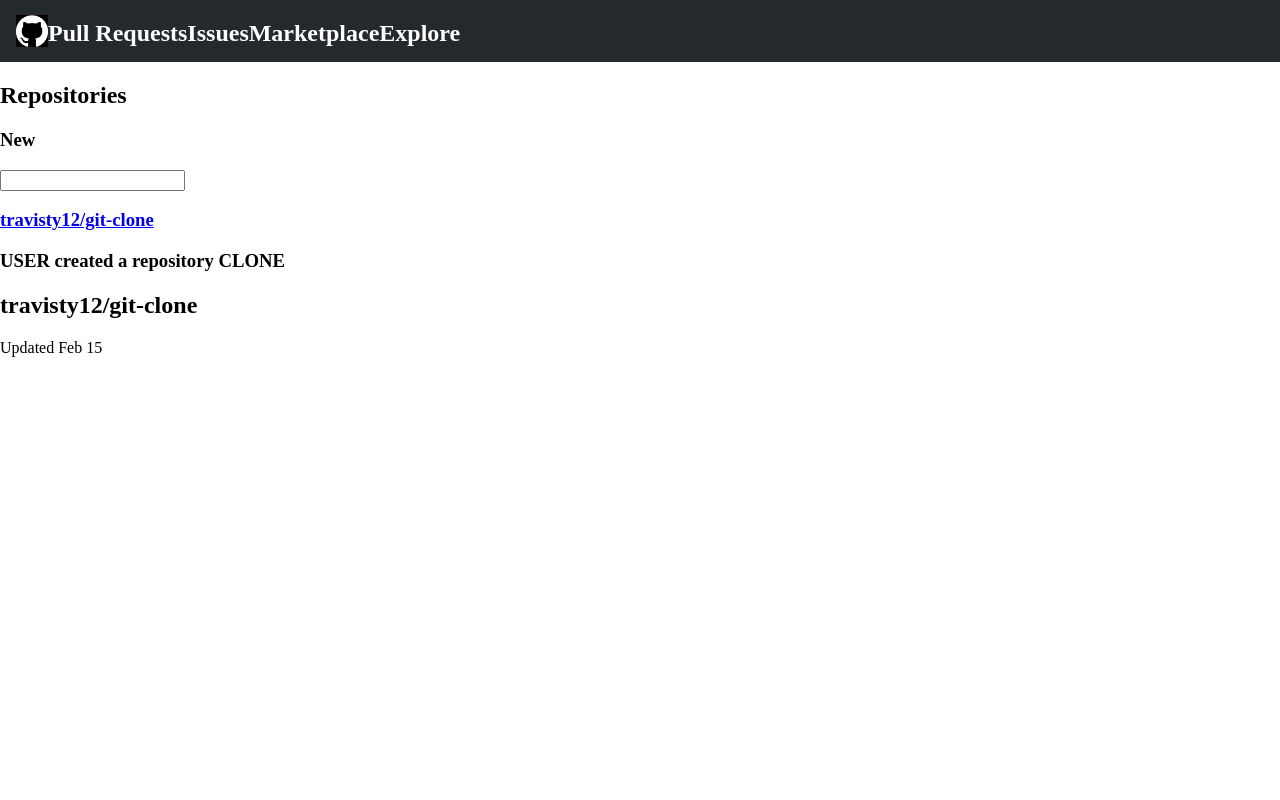
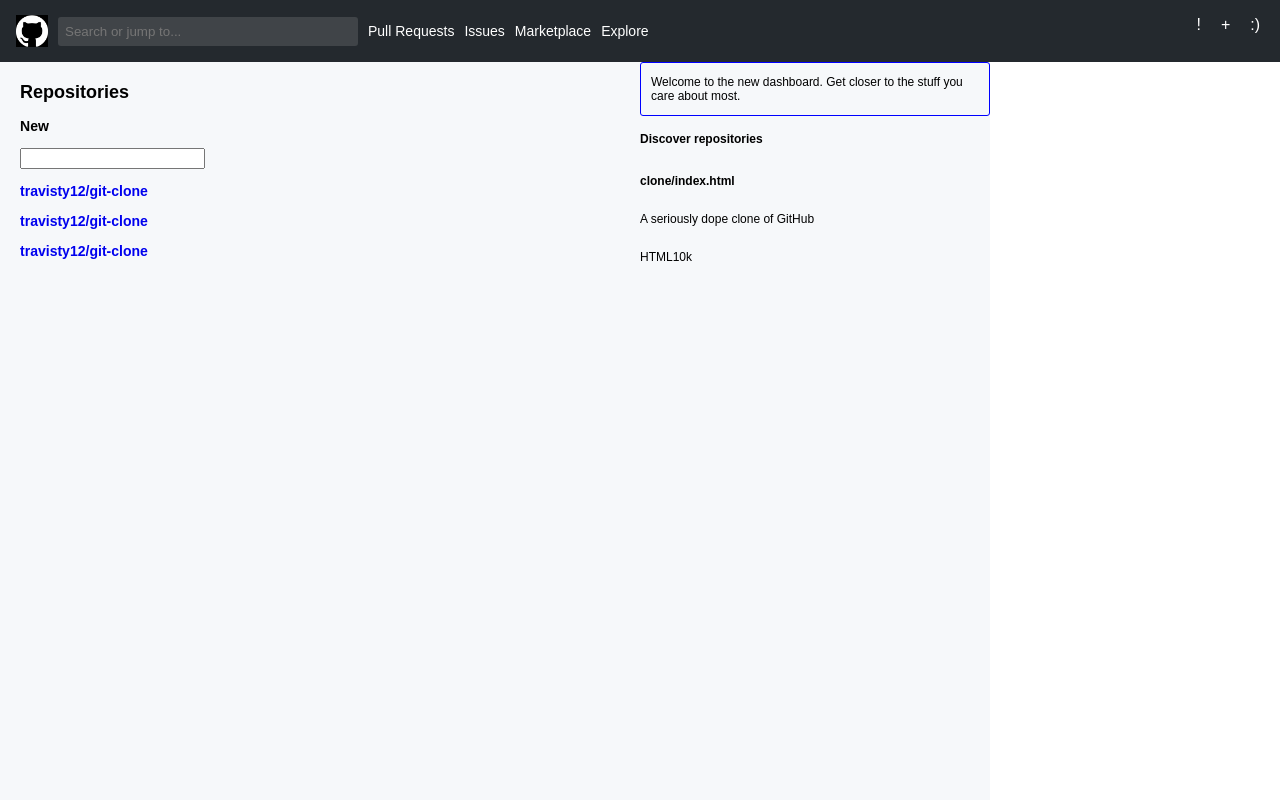
Before and after one commit to travisty12/git-clone, a plain HTML site: page index.html in a window 1280 px wide. Shown: the top 800 px of the page. Drawn offline with Linux system fonts and the light colour scheme.

Commit message:
add queries -- not working right yet

```diff
--- a/index.html
+++ b/index.html
@@ -13,9 +13,9 @@
         <div id="logo">
         </div>
         <div id="topContent">
-          <div id="searchBar">
-
-          </div>
+          <form id="searchBar">
+            <input name="utf8" type="text" id="topSearch" placeholder="Search or jump to...">
+          </form>
           <h2>Pull Requests</h2>
           <h2>Issues</h2>
           <h2>Marketplace</h2>
@@ -24,13 +24,13 @@
       </div>
       <div id="topRight">
         <div id="notifications">
-
+          <p>!</p>
         </div>
         <div id="addBtn">
-
+          <p>+</p>
         </div>
         <div id="profileBtn">
-
+          <p>:)</p>
         </div>
         <div id="moreBtn">
 
@@ -41,30 +41,34 @@
 
     </div>
     <div id="main">
-      <div id="discover">
+      <div id="recent">
+        <div id="hello-world-guide">
 
         </div>
-      <div class="sideBar">
-        <div class="repositories">
-          <div class="repoTop">
+
+        <div id="sideBar">
+          <div id="repositories">
+            <div id="repoTop">
               <h2>Repositories</h2>
-            <div class="newRepoBtn">
+              <div id="newRepoBtn">
                 <h3>New</h3>
               </div>
             </div>
-          <div class="repoSearch">
+            <div id="repoSearch">
               <input type="text" name="find">
             </div>
-          <div class="repoList">
+            <div id="repoList">
+              <div class="repo">
+                <h3><a href="#">travisty12/git-clone</a></h3>
+              </div>
+              <div class="repo">
+                <h3><a href="#">travisty12/git-clone</a></h3>
+              </div>
               <div class="repo">
                 <h3><a href="#">travisty12/git-clone</a></h3>
               </div>
             </div>
           </div>
-      </div>
-      <div id="recent">
-        <div id="hello-world-guide">
-
         </div>
         <div id="activity">
           <div class="update">
@@ -84,6 +88,28 @@
 
         </div>
       </div>
+      <div id="discover">
+        <div id="welcome">
+            <p>Welcome to the new dashboard. Get closer to the stuff you care about most.</p>
+        </div>
+        <h4>Discover repositories</h4>
+        <div class="repoTeaser">
+          <div class="repoName">
+            <p><strong>clone/index.html</strong></p>
+            <p>A seriously dope clone of GitHub</p>
+          </div>
+          <div class="repoInfo">
+            <div class="dot">
+
+            </div>
+            <p>HTML</p>
+            <div class="star">
+
+            </div>
+            <p>10k</p>
+          </div>
+        </div>
+      </div>
     </div>
   </body>
 </html>
--- a/scss/input.scss
+++ b/scss/input.scss
@@ -1,27 +1,25 @@
 body {
   padding: 0;
   margin: 0;
+  display: flex;
+  flex-direction: column;
+  height: 5500px;
+  font-family: sans-serif;
+  font-size: 12px;
+}
+a {
+  text-decoration: none;
 }
 #topBar {
   display: flex;
   flex-direction: row;
   justify-content: space-between;
   height: 62px;
-  width: 100vw;
   background-color: #24292e;
-}
-#topContent {
-  display: flex;
-  flex-direction: row;
-  justify-content: flex-start;
-  h2 {
-  color: white;
-  }
 }
 #topLeft {
   display: flex;
   flex-direction: row;
-}
   #logo {
     display: flex;
     background-image: url(../img/logo.png);
@@ -31,7 +29,120 @@ body {
     width: 32px;
     height: 32px;
   }
-body {
+  #topContent {
+    display: flex;
+    flex-direction: row;
+    justify-content: flex-start;
+    align-items: center;
+    h2 {
+    color: white;
+    margin-left: 10px;
+    font-size: 14px;
+    font-weight: lighter;
+    }
+    #searchBar {
+      display: flex;
+      align-self: center;
+      margin-left: 10px;
+      width: 300px;
+      input {
+        border: none;
+        width: 100%;
+        border-radius: 3px;
+        padding: 7px;
+        display: flex;
+        position: relative;
+        align-items: center;
+        justify-content: space-between;
+        background-position: right 8px center;
+        background-repeat: no-repeat;
+        background-color: rgba(255,255,255,0.125);
+      }
+    }
+  }
+}
+#topRight {
+  display: flex;
+  flex-direction: row;
+  color: white;
+  font-size: 16px;
+  p {
+    margin-right: 20px;
+  }
+}
+#main {
+  display: flex;
+  flex-direction: row;
+  #sideBar {
+    height: 100vh;
+    width: 349px;
+    position: -webkit-sticky;
+    position: sticky;
+    top: 0;
+  }
+  #recent {
+    background-color: #f6f8fa;
+    height: 2000px;
+  }
+  #discover {
+    background-color: #f6f8fa;
+    width: 350px;
+    #welcome {
+      border: 1px solid blue;
+      border-radius: 3px;
+      padding: 0 10px 0 10px;
+      p {
+        font-size: 12px;
+      }
+    }
+  }
+}
+
+
+.repoTeaser {
   display: flex;
   flex-direction: column;
+  justify-content: space-between;
+
+  .repoName {
+    display: flex;
+    flex-direction: column;
+    justify-content: flex-start;
   }
+  .repoInfo {
+    display: flex;
+    flex-direction: row;
+    justify-content: flex-start;
+  }
+}
+
+#repositories {
+  margin: 20px;
+}
+
+@media screen and (max-width: 768px) {
+  #discover, #topContent {
+    display: none;
+  }
+  #sideBar {
+    position: relative;
+  }
+}
+
+@media screen and (max-width: 1011px) and (min-width: 768px) {
+  #discover {
+    display: none;
+  }
+  #recent {
+    width: 66.66667%;
+  }
+  #sideBar, #discover {
+    width: 349px;
+  }
+}
+
+@media screen and (min-width: 1012px) {
+  #recent {
+    width: 50%;
+  }
+}
```
Also changed, not shown: css/output.css, 1 other file. Lines whose indentation alone changed are shown as unchanged.
